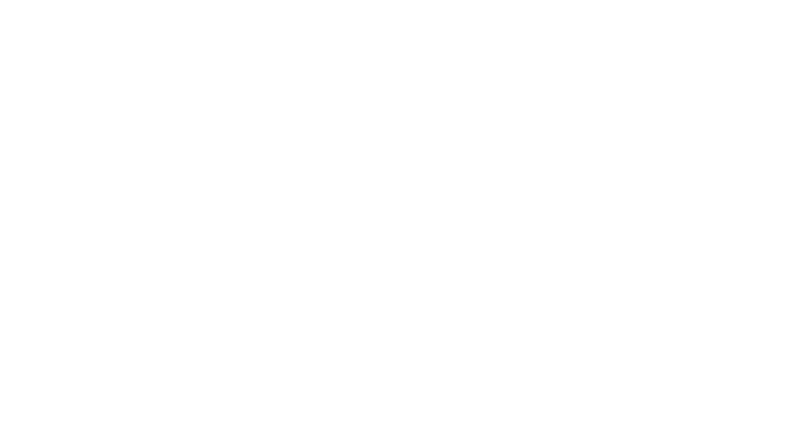
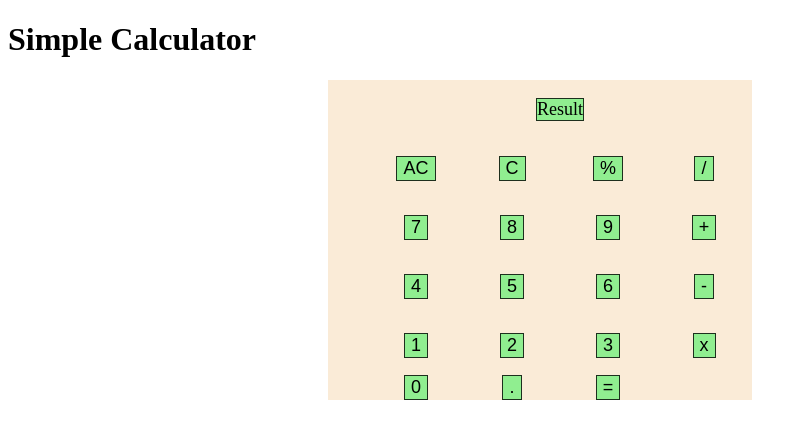
Before and after one commit to deepankar79/calculator, a plain HTML site: page index.html in a window 1280 px wide. Shown: the whole page, without its empty margins (0-806 px from the left). Drawn offline with Linux system fonts and the light colour scheme.

Commit message:
barebones design

```diff
--- a/index.html
+++ b/index.html
@@ -4,9 +4,34 @@
     <meta charset="UTF-8" />
     <meta name="viewport" content="width=device-width, initial-scale=1.0" />
     <link rel="stylesheet" href="style.css" />
-    <title>Document</title>
+    <title>Calculator</title>
   </head>
   <body>
+    <div><h1>Simple Calculator</h1></div>
+    <div>
+      <ul class="btn grid">
+        <li class="btns rdisplay">Result</li>
+        <li><button class="btns operation">AC</button></li>
+        <li><button class="btns operation">C</button></li>
+        <li><button class="btns operation">%</button></li>
+        <li><button class="btns operation">/</button></li>
+        <li><button class="btns digits">7</button></li>
+        <li><button class="btns digits">8</button></li>
+        <li><button class="btns digits">9</button></li>
+        <li><button class="btns operation">+</button></li>
+        <li><button class="btns digits">4</button></li>
+        <li><button class="btns digits">5</button></li>
+        <li><button class="btns digits">6</button></li>
+        <li><button class="btns operation">-</button></li>
+        <li><button class="btns digits">1</button></li>
+        <li><button class="btns digits">2</button></li>
+        <li><button class="btns digits">3</button></li>
+        <li><button class="btns operation">x</button></li>
+        <li><button class="btns digits">0</button></li>
+        <li><button class="btns operation">.</button></li>
+        <li><button class="btns operation">=</button></li>
+      </ul>
+    </div>
     <script src="script.js"></script>
   </body>
 </html>
--- a/style.css
+++ b/style.css
@@ -0,0 +1,56 @@
+ul {
+  list-style-type: none;
+}
+.grid {
+  background-color: antiquewhite;
+  display: grid;
+  height: 40vh;
+  width: 30vw;
+  grid-template-columns: repeat(4, minmax(0, 1fr));
+  grid-template-rows: repeat(5, minmax(0, 1fr));
+  margin-left: 25vw;
+  place-items: center;
+}
+
+.btns {
+  border: 1px solid rgba(0, 0, 0, 0.8);
+  /* width: 40%;
+  height: 50%; */
+  background-color: lightgreen;
+  font-size: large;
+}
+
+.btns:hover {
+  transform: translateY(-2px);
+}
+
+.rdisplay {
+  grid-column: 1 / span 4;
+}
+
+/* .button-14 {
+  background-image: linear-gradient(#f7f8fa ,#e7e9ec);
+  border-color: #adb1b8 #a2a6ac #8d9096;
+  border-style: solid;
+  border-width: 1px;
+  border-radius: 3px;
+  box-shadow: rgba(255,255,255,.6) 0 1px 0 inset;
+  box-sizing: border-box;
+  color: #0f1111;
+  cursor: pointer;
+  display: inline-block;
+  font-family: "Amazon Ember",Arial,sans-serif;
+  font-size: 14px;
+  height: 29px;
+  font-size: 13px;
+  outline: 0;
+  overflow: hidden;
+  padding: 0 11px;
+  text-align: center;
+  text-decoration: none;
+  text-overflow: ellipsis;
+  user-select: none;
+  -webkit-user-select: none;
+  touch-action: manipulation;
+  white-space: nowrap;
+}  */
```
